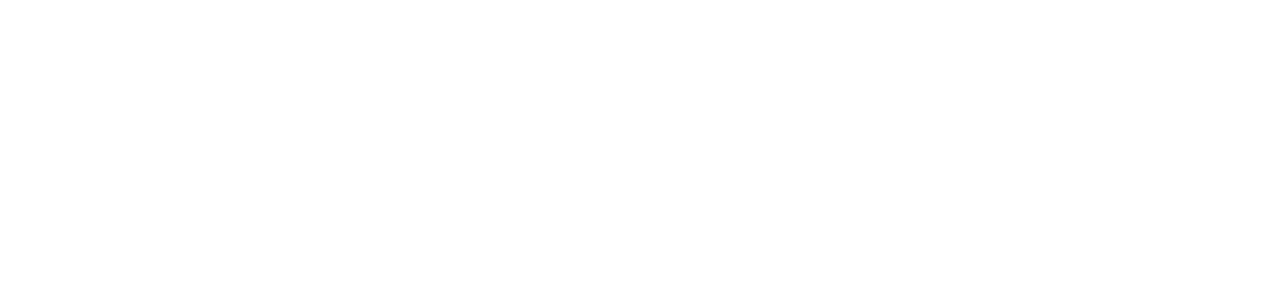
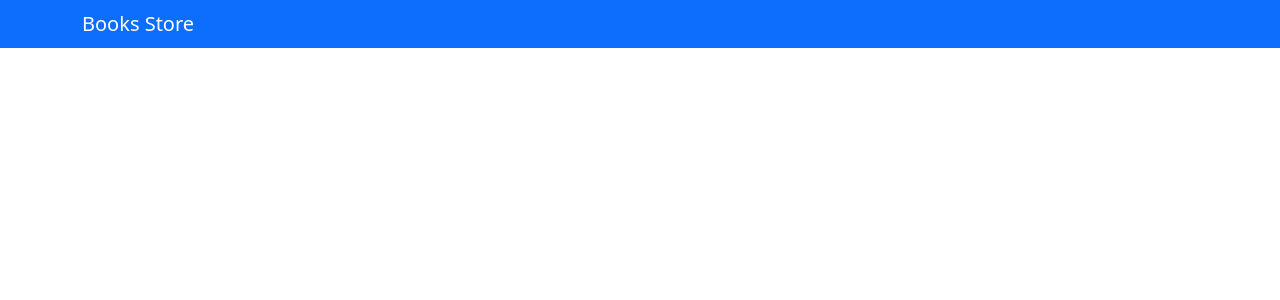
Before and after one commit to ponseham/kata-pracice-book-store, a React (Vite) app: page / in a window 1280 px wide. Shown: the top 300 px of the page. Built offline with nearby package versions, Linux system fonts and the light colour scheme.

Commit message:
Show book store header

```diff
--- a/src/App.jsx
+++ b/src/App.jsx
@@ -3,7 +3,11 @@
 export default function App() {
   return (
     <div>
-
+      <div className="header">
+        <div className="container d-flex justify-content-between align-items-center">
+          <h1 className="h5 mb-0">Books Store</h1>
+        </div>
+      </div>
     </div>
   )
 }
--- a/src/styles.css
+++ b/src/styles.css
@@ -0,0 +1,6 @@
+.header {
+  background: #0d6efd;
+  color: white;
+  padding: 12px 0;
+  margin-bottom: 24px;
+}
```
Also changed, not shown: 1 other file (tests, documents, lock files or other folders).
